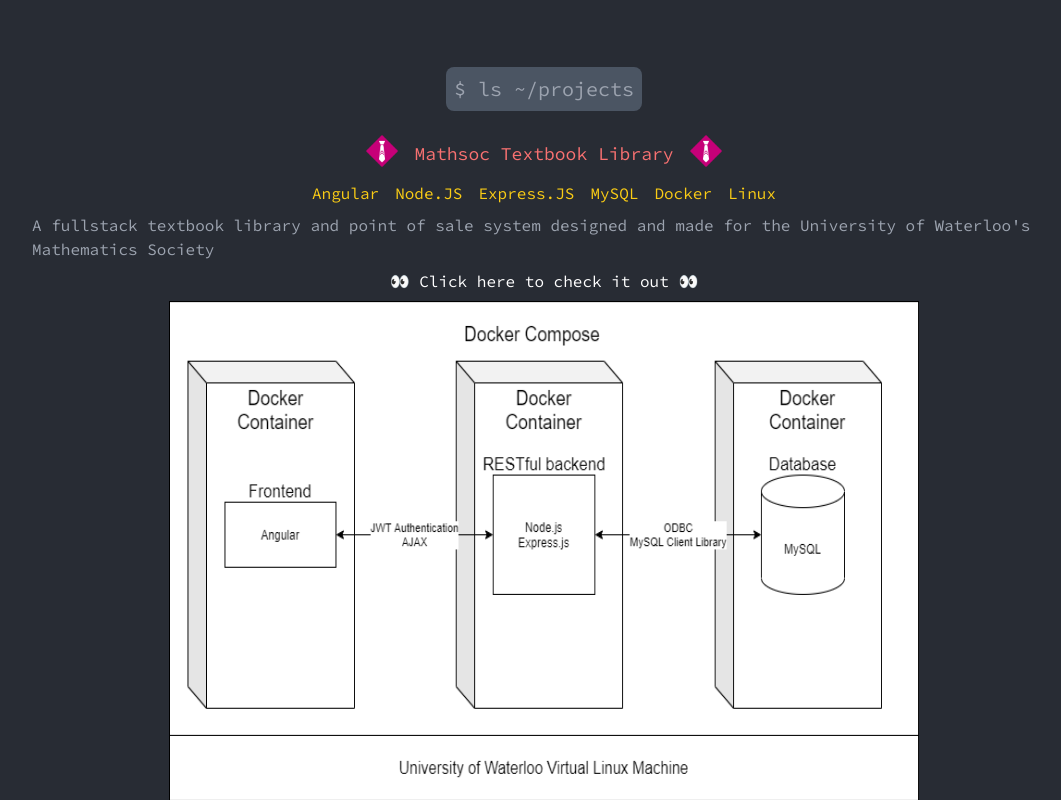
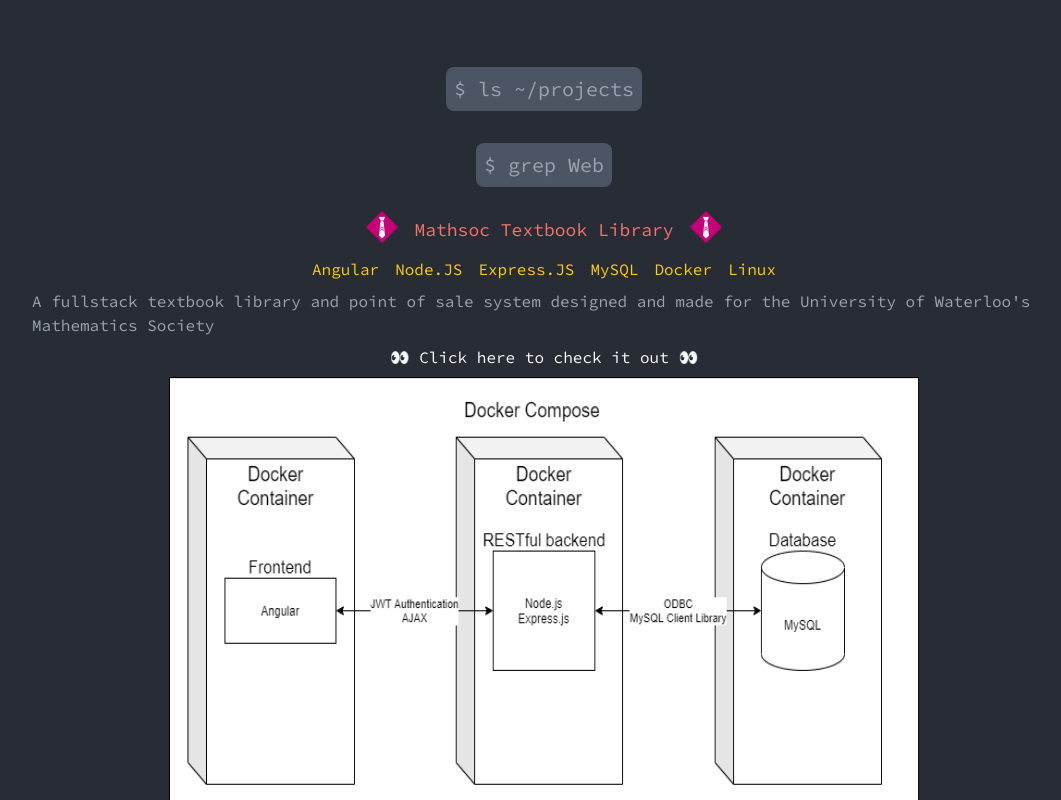
Before and after one commit to billcui57/billcuiv3, a Next.js app: page / in a window 1280 px wide. Shown: the part 840-1640 px from the top of the page, without its empty margins (96-1157 px from the left). Built offline with nearby package versions, Linux system fonts and the light colour scheme.

Commit message:
added project sections

```diff
--- a/src/components/console/files.tsx
+++ b/src/components/console/files.tsx
@@ -25,6 +25,7 @@
         projectLink="https://library.mathsoc.uwaterloo.ca/"
       ></Project>
     ),
+    type: "Web",
   },
   {
     name: "MiniMaxBattleSnake",
@@ -40,6 +41,7 @@
         logo={BattleSnakeLogo}
       ></Project>
     ),
+    type: "AI",
   },
   {
     name: "ToTheMoon",
@@ -61,6 +63,7 @@
         logo={ToTheMoonLogo}
       ></Project>
     ),
+    type: "Web",
   },
   {
     name: "HTNEventBrowser",
@@ -74,6 +77,7 @@
         learnMoreLink="https://github.com/billcui57/htn-2022-frontend-challenge"
       ></Project>
     ),
+    type: "Web",
   },
   {
     name: "DropShare",
@@ -96,6 +100,7 @@
         learnMoreLink="https://github.com/billcui57/dropshare"
       ></Project>
     ),
+    type: "Web",
   },
   {
     name: "Lyricalculus",
@@ -117,6 +122,7 @@
         learnMoreLink="https://devpost.com/software/lyricalculus"
       ></Project>
     ),
+    type: "Web",
   },
   {
     name: "ThePollingExpress-RTOS",
@@ -128,5 +134,6 @@
         projectLink="https://github.com/billcui57/The-Polling-Express"
       ></Project>
     ),
+    type: "Systems",
   },
 ];
--- a/src/containers/home/index.tsx
+++ b/src/containers/home/index.tsx
@@ -1,6 +1,6 @@
 /* eslint-disable react/jsx-key */
 /* eslint-disable jsx-a11y/alt-text */
-import { Component, useEffect, useState } from "react";
+import { Component, Fragment, useEffect, useState } from "react";
 import Image from "next/image";
 import Link from "next/link";
 import Me from "public/me.jpg";
@@ -12,12 +12,34 @@
 import React from "react";
 import { LocalizationUtils } from "@/utils";
 import me from "@/constants/me";
+import { projectTypes } from "@/types";
 
 const HomeContainer = () => {
   const router = useRouter();
 
   const handleConsoleClick = () => {
     router.push("/console");
+  };
+
+  const displayProjects = () => {
+    return projectTypes.map((projectType) => {
+      return (
+        <Fragment>
+          <div className="flex justify-center mt-4 mb-4">
+            <SectionHead title={`$ grep ${projectType}`}></SectionHead>
+          </div>
+          <div className="flex flex-col space-y-32">
+            {projects
+              .filter((project) => {
+                return project.type === projectType;
+              })
+              .map((project) => {
+                return <div>{project.display}</div>;
+              })}
+          </div>
+        </Fragment>
+      );
+    });
   };
 
   return (
@@ -66,11 +88,7 @@
           <div className="flex justify-center">
             <SectionHead title="$ ls ~/projects"></SectionHead>
           </div>
-          <div className="flex flex-col space-y-32 mt-4">
-            {projects.map((project) => {
-              return <div>{project.display}</div>;
-            })}
-          </div>
+          {displayProjects()}
         </div>
         <div id="contactMe">
           <div className="flex justify-center">
--- a/src/types.ts
+++ b/src/types.ts
@@ -1,7 +1,10 @@
 export interface File {
   name: string;
   display: any
+  type: typeof projectTypes[number]
 }
+
+export const projectTypes = ["Web", "Systems", "AI"] as const
 
 
 
```
